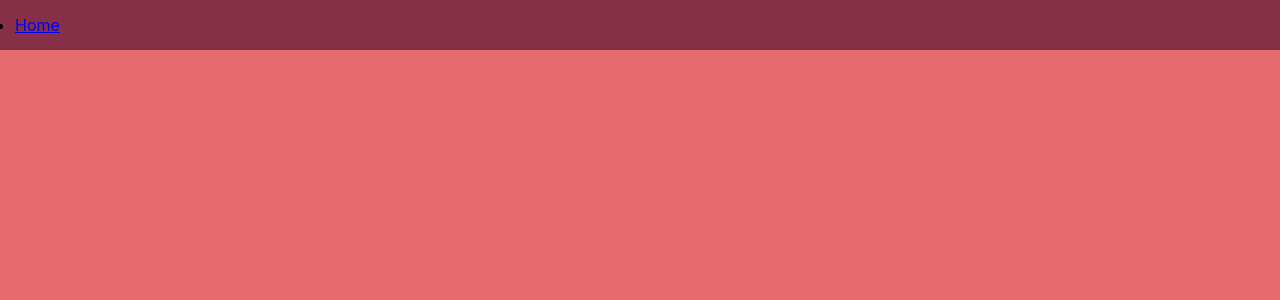
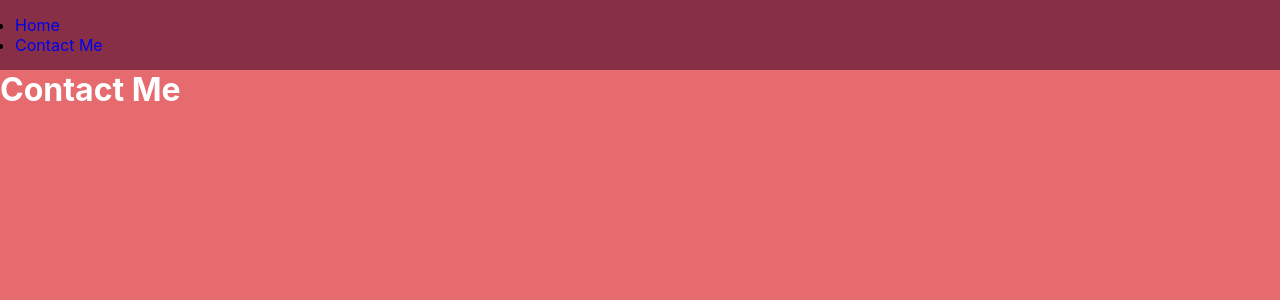
Before and after one commit to klynmc/cc, a React (Create React App) app in the folder client/: page /contact in a window 1280 px wide. Before the commit this address had no page. Shown: the top 300 px of the page. Built offline with nearby package versions, Linux system fonts and the light colour scheme.

Commit message:
add more styling

```diff
--- a/client/src/App.js
+++ b/client/src/App.js
@@ -13,7 +13,7 @@ function App() {
           <Nav />
           <Routes>
             <Route exact path="/" element={<Home />}/>
-            {/* <Route exact path="/contact" element={<Contact />} /> */}
+            <Route exact path="/contact" element={<Contact />} />
           </Routes>
           <Footer />
         </div>
--- a/client/src/components/Contact/contact.css
+++ b/client/src/components/Contact/contact.css
@@ -0,0 +1,15 @@
+.contact h1 {
+    color: white;
+}
+
+a {
+    text-decoration: none;
+  }
+
+  a:active {
+    text-decoration: none;
+  }
+
+  a:focus {
+    text-decoration: none;
+  }
--- a/client/src/components/Contact/index.js
+++ b/client/src/components/Contact/index.js
@@ -1,9 +1,10 @@
 import React from 'react'
+import './contact.css'
 
 function Contact() {
     return(
         <div className="contact">
-
+            <h1>Contact Me</h1>
         </div>
     )
 }
--- a/client/src/components/Home/home.css
+++ b/client/src/components/Home/home.css
@@ -1,3 +1,15 @@
 .homepage h1 {
     color: white;
 }
+
+a {
+    text-decoration: none;
+  }
+
+  a:active {
+    text-decoration: none;
+  }
+
+  a:focus {
+    text-decoration: none;
+  }
--- a/client/src/components/Nav/index.js
+++ b/client/src/components/Nav/index.js
@@ -12,6 +12,11 @@ const Nav = () => {
                         Home
                     </NavLink>
                     </li>
+                    <li>
+                    <NavLink to="/contact">
+                        Contact Me
+                    </NavLink>
+                    </li>
                 </ul>
             </nav>
 
```
